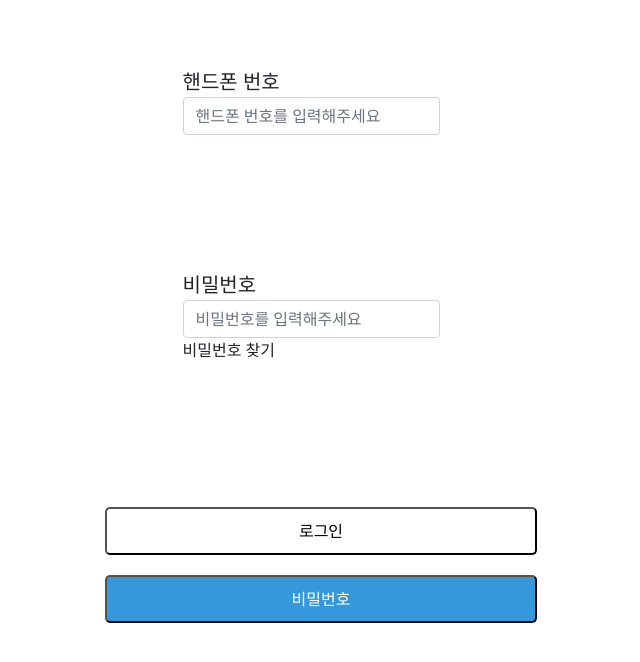
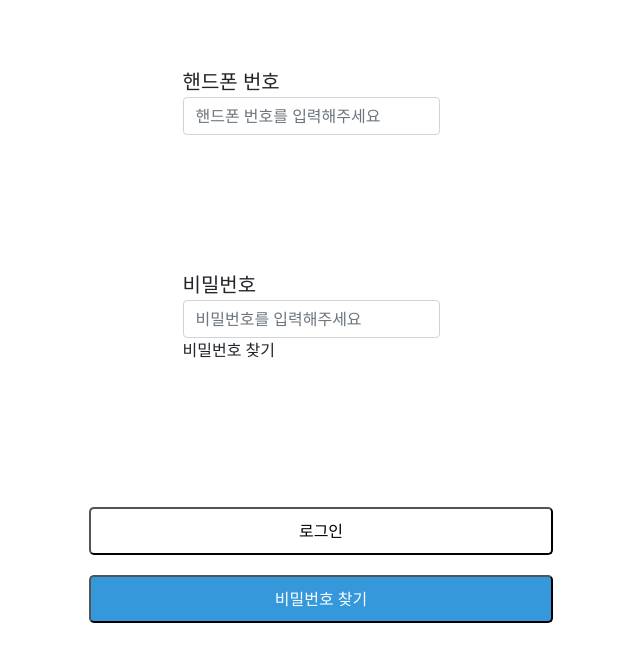
Before and after one commit to doosanpark/my_home, a Next.js app: page /login in a window 1280 px wide. Shown: the top 662 px of the page, without its empty margins (329-969 px from the left). Built offline with nearby package versions, Linux system fonts and the light colour scheme.

Commit message:
로그인 일부 워딩 수정

```diff
--- a/pages/login.js
+++ b/pages/login.js
@@ -41,7 +41,7 @@
             </section>
             <section className={"top-sector"}>
                 <div><span className={["fs-5"]}>비밀번호</span></div>
-                <input className={"form-control"} placeholder={"비밀번호를 입력해주세요"}
+                <input type="password" className={"form-control"} placeholder={"비밀번호를 입력해주세요"}
                 onChange={async (e) => {
                     const {value} = e.currentTarget
                     setPassInfo(value);
@@ -53,7 +53,7 @@
             <section className={"top-sector"}>
 
                 <button className="btnDefault" onClick={fnLogin}>로그인</button>
-                <button className="btnActive">비밀번호</button>
+                <button className="btnActive">비밀번호 찾기</button>
             </section>
         </div>
     );
```
